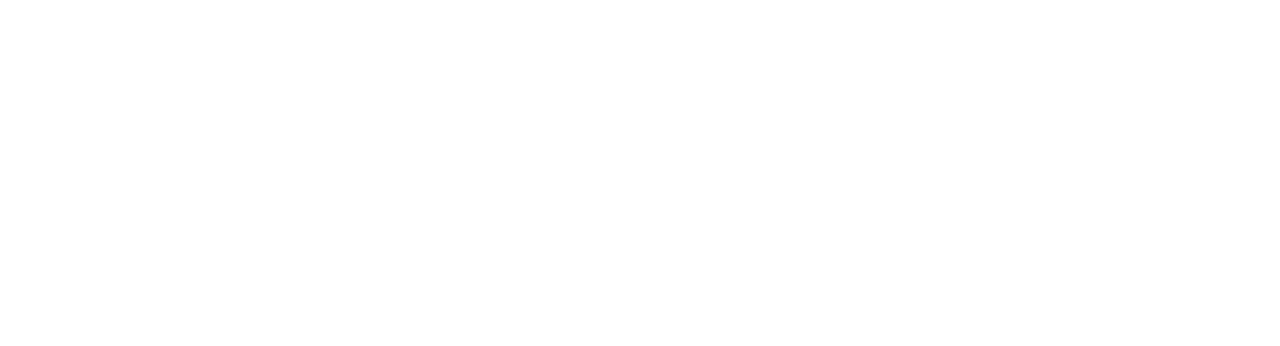
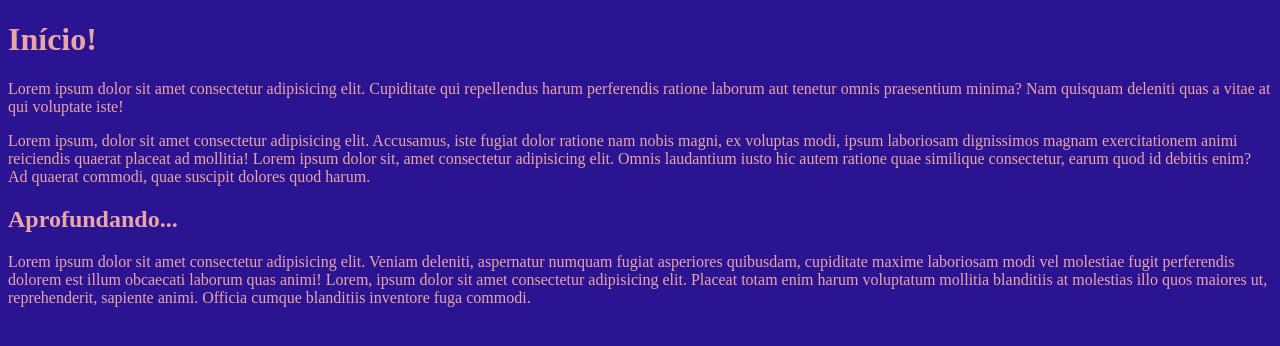
Before and after one commit to IasmimCristina/JavaScript-Estudos, a plain HTML site: page js/dio/aulasTrilhaDIO/aula02/intex.html in a window 1280 px wide. Drawn offline with Linux system fonts and the light colour scheme.

Commit message:
JS - testes

```diff
--- a/js/dio/aulasTrilhaDIO/aula02/assets/css/styles.css
+++ b/js/dio/aulasTrilhaDIO/aula02/assets/css/styles.css
@@ -1,3 +1,5 @@
 body {
-    color: rgb(240, 113, 113);
+    color: rgb(235, 165, 165);
+    background-color: rgb(43, 20, 146);
+    text-justify: auto;
 }
--- a/js/dio/aulasTrilhaDIO/aula02/intex.html
+++ b/js/dio/aulasTrilhaDIO/aula02/intex.html
@@ -4,9 +4,19 @@
     <meta charset="UTF-8">
     <meta http-equiv="X-UA-Compatible" content="IE=edge">
     <meta name="viewport" content="width=device-width, initial-scale=1.0">
+    <link rel="stylesheet" href="assets/css/styles.css">
+    <script src="assets/js/scripts.js"></script>
     <title>Teste com JS</title>
 </head>
 <body>
+    <h1>Início!</h1>
+    <p>Lorem ipsum dolor sit amet consectetur adipisicing elit. Cupiditate qui repellendus harum perferendis ratione laborum aut tenetur omnis praesentium minima? Nam quisquam deleniti quas a vitae at qui voluptate iste!</p>
+
+    <p>Lorem ipsum, dolor sit amet consectetur adipisicing elit. Accusamus, iste fugiat dolor ratione nam nobis magni, ex voluptas modi, ipsum laboriosam dignissimos magnam exercitationem animi reiciendis quaerat placeat ad mollitia! Lorem ipsum dolor sit, amet consectetur adipisicing elit. Omnis laudantium iusto hic autem ratione quae similique consectetur, earum quod id debitis enim? Ad quaerat commodi, quae suscipit dolores quod harum.</p>
+
+    <h2>Aprofundando...</h2>
+
+    <p>Lorem ipsum dolor sit amet consectetur adipisicing elit. Veniam deleniti, aspernatur numquam fugiat asperiores quibusdam, cupiditate maxime laboriosam modi vel molestiae fugit perferendis dolorem est illum obcaecati laborum quas animi! Lorem, ipsum dolor sit amet consectetur adipisicing elit. Placeat totam enim harum voluptatum mollitia blanditiis at molestias illo quos maiores ut, reprehenderit, sapiente animi. Officia cumque blanditiis inventore fuga commodi.</p>
 
 </body>
 </html>
```
